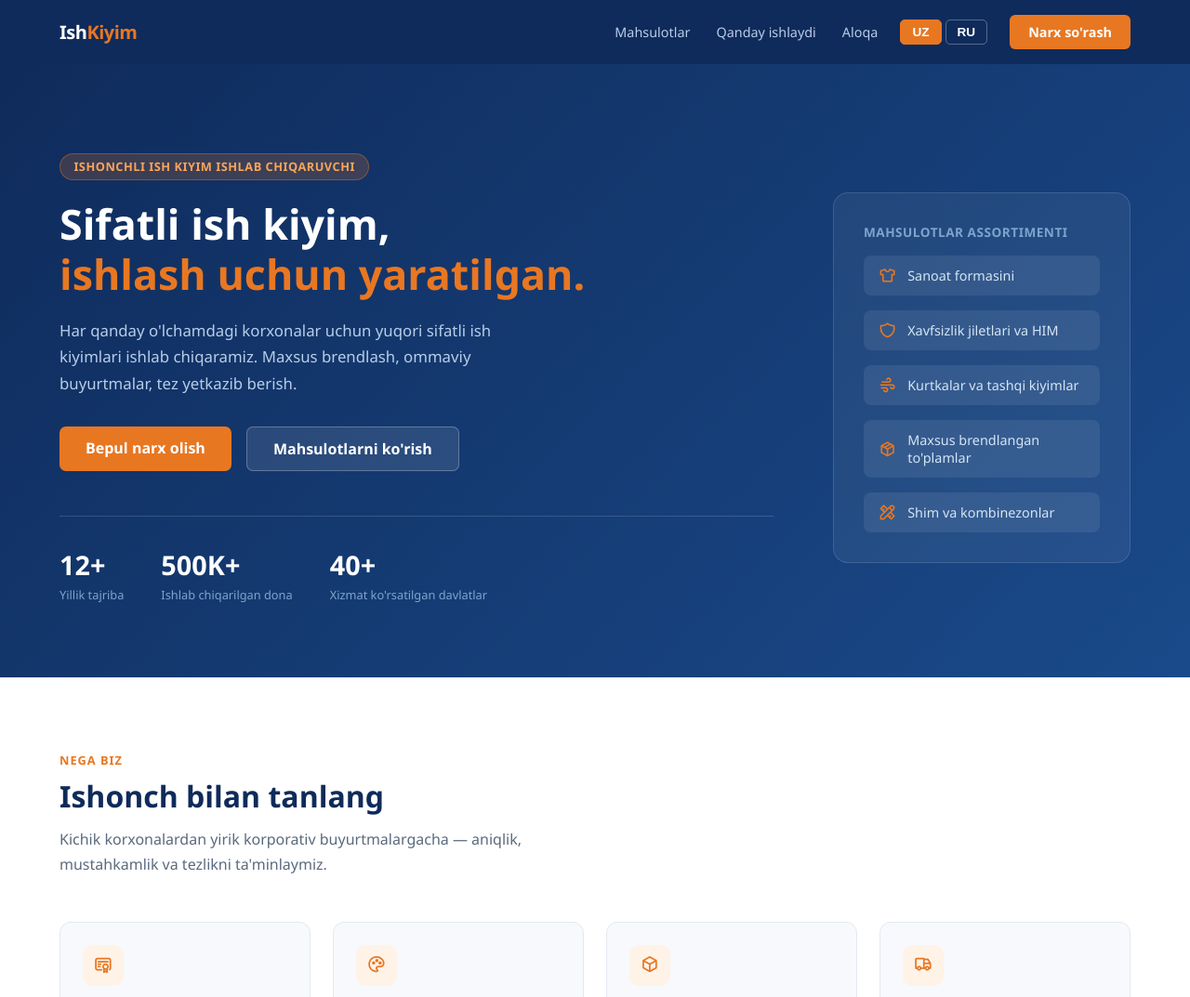
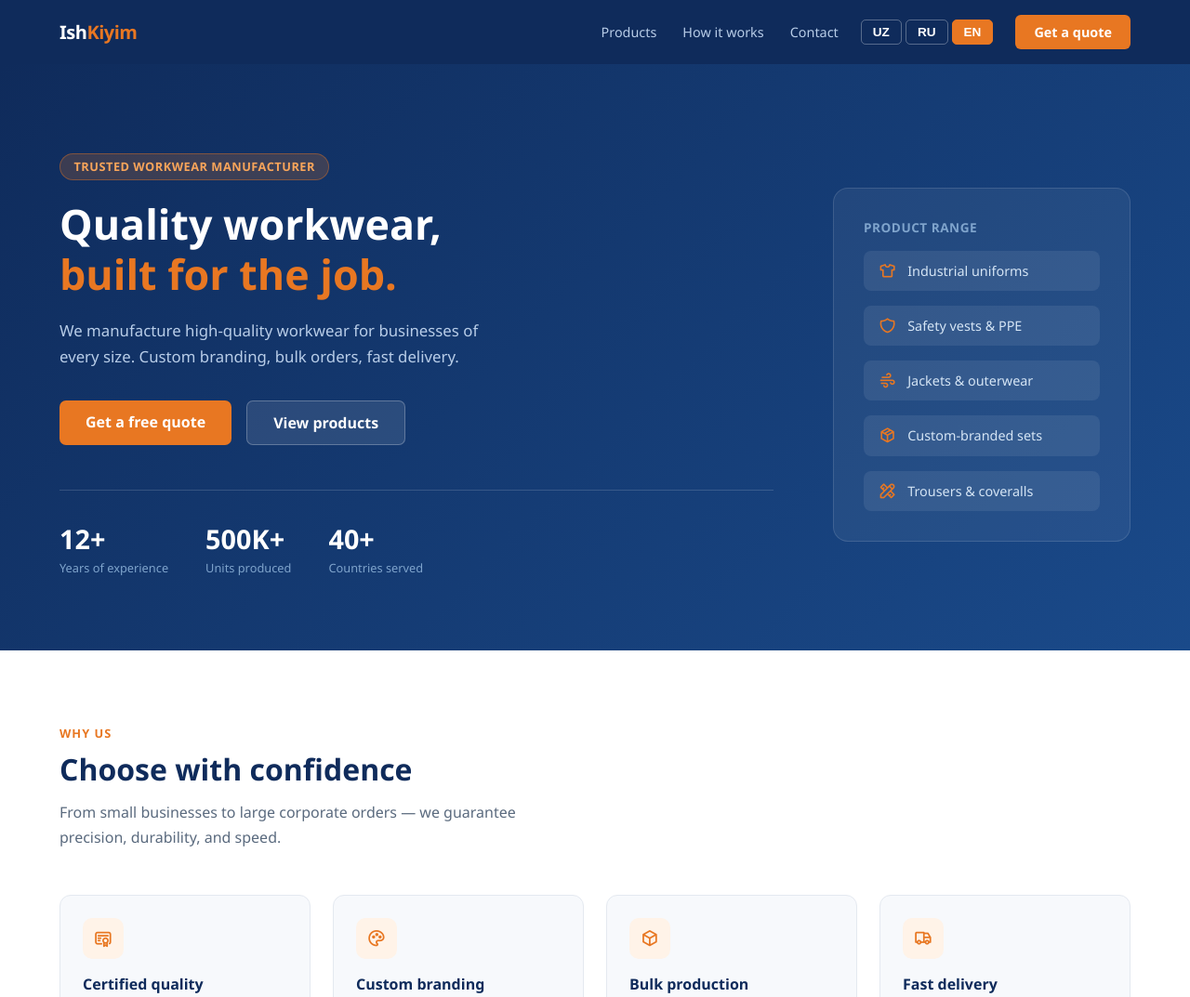
Before and after one commit to Nodiryunusaliev/ishkiyim, a plain HTML site: page index.html in a window 1280 px wide. Shown: the top 1073 px of the page at 93% size. Drawn offline with Linux system fonts and the light colour scheme.

Commit message:
Add English version of the site (#2)
Adds a full English translation alongside the existing UZ/RU versions,
using the same client-side i18n mechanism already in place (the T
object + data-t/data-ph attributes + setLang()):

- New "EN" button in the language switcher.
- Full English copy for every section: nav, hero, why-us, products,
  how-it-works, trust stats, quote form, and footer — matching the
  existing UZ/RU content key-for-key (89 keys each).
- Auto-detects the visitor's browser language on first visit and
  defaults to English/Russian/Uzbek accordingly (falls back to Uzbek),
  then remembers the chosen language via localStorage.
- Head <title>/<meta description>/<meta keywords> extended with English
  copy and keywords for SEO, alongside the existing Uzbek/Russian text.


Claude-Session: https://claude.ai/code/session_01WDfLwCPicSwqBpuUWStyrS

Co-authored-by: Claude <noreply@anthropic.com>

```diff
--- a/index.html
+++ b/index.html
@@ -3,9 +3,9 @@
 <head>
 <meta charset="UTF-8"/>
 <meta name="viewport" content="width=device-width,initial-scale=1"/>
-<title>IshKiyim – Ish kiyim ishlab chiqarish | Спецодежда на заказ</title>
-<meta name="description" content="IshKiyim – professional ish kiyimlari ishlab chiqaruvchisi. Forma, jilet, kurtka, kombinezon. Ommaviy buyurtmalar, tez yetkazib berish. Профессиональный производитель спецодежды в Узбекистане."/>
-<meta name="keywords" content="ish kiyim, forma, spetsodezhda, kombinezon, xavfsizlik jilet, ishlab chiqarish, Uzbekistan, спецодежда, рабочая одежда, форма, производитель"/>
+<title>IshKiyim – Ish kiyim ishlab chiqarish | Спецодежда на заказ | Workwear Manufacturer</title>
+<meta name="description" content="IshKiyim – professional ish kiyimlari ishlab chiqaruvchisi. Forma, jilet, kurtka, kombinezon. Ommaviy buyurtmalar, tez yetkazib berish. Профессиональный производитель спецодежды в Узбекистане. Custom workwear, uniforms, safety vests and coveralls manufacturer in Uzbekistan — bulk orders, custom branding, fast delivery."/>
+<meta name="keywords" content="ish kiyim, forma, spetsodezhda, kombinezon, xavfsizlik jilet, ishlab chiqarish, Uzbekistan, спецодежда, рабочая одежда, форма, производитель, workwear, uniforms, coveralls, safety vest, PPE manufacturer"/>
 <meta name="robots" content="index, follow"/>
 <link rel="canonical" href="https://ishkiyim.uz"/>
 <meta property="og:title" content="IshKiyim – Ish kiyim ishlab chiqarish"/>
@@ -116,6 +116,7 @@ footer p{font-size:.85rem}
     <div class="lang-switcher">
       <button class="lang-btn active" onclick="setLang('uz')">UZ</button>
       <button class="lang-btn" onclick="setLang('ru')">RU</button>
+      <button class="lang-btn" onclick="setLang('en')">EN</button>
     </div>
     <a href="#quote" class="nav-cta" data-t="nav_cta"></a>
   </div>
@@ -322,6 +323,45 @@ const T={
     f_success:"✓ Ваш запрос отправлен! Свяжемся с вами в течение 24–48 часов.",
     f_alert:"Пожалуйста, заполните все обязательные поля.",f_sending:"Отправка…",
     footer_copy:"© 2026 IshKiyim. Все права защищены.",footer_privacy:"Политика конфиденциальности",footer_terms:"Условия",footer_contact:"Связаться с нами"
+  },
+  en:{
+    nav_products:"Products",nav_how:"How it works",nav_contact:"Contact",nav_cta:"Get a quote",
+    hero_badge:"Trusted workwear manufacturer",
+    hero_h1:"Quality workwear,<br><span>built for the job.</span>",
+    hero_p:"We manufacture high-quality workwear for businesses of every size. Custom branding, bulk orders, fast delivery.",
+    hero_btn1:"Get a free quote",hero_btn2:"View products",
+    stat1:"Years of experience",stat2:"Units produced",stat3:"Countries served",
+    range_title:"Product range",
+    p1:"Industrial uniforms",p2:"Safety vests &amp; PPE",p3:"Jackets &amp; outerwear",p4:"Custom-branded sets",p5:"Trousers &amp; coveralls",
+    why_label:"Why us",why_title:"Choose with confidence",why_sub:"From small businesses to large corporate orders — we guarantee precision, durability, and speed.",
+    w1t:"Certified quality",w1p:"ISO-certified production with strict quality control at every stage.",
+    w2t:"Custom branding",w2p:"Embroidery, screen printing, and custom labels — your brand, your style.",
+    w3t:"Bulk production",w3p:"The capacity for orders of any size, from 50 to 50,000+ units.",
+    w4t:"Fast delivery",w4p:"Efficient logistics for on-time delivery, locally and internationally.",
+    prod_label:"Product categories",prod_title:"What we make",prod_sub:"Every product is made from industrial-grade materials and can be fully customized.",
+    pc1t:"Work uniforms",pc1p:"Durable shirts, trousers, and full sets for any industry.",
+    pc2t:"Safety vests",pc2p:"High-visibility and reflective vests compliant with EN ISO 20471.",
+    pc3t:"Jackets &amp; coats",pc3p:"Waterproof, flame-resistant, and insulated outerwear.",
+    pc4t:"Coveralls",pc4p:"One-piece protective workwear for demanding conditions.",
+    pc5t:"PPE accessories",pc5p:"Gloves, aprons, and protective gear for full compliance.",
+    pc6t:"Custom kits",pc6p:"Fully branded packages tailored to your company's needs.",
+    how_label:"Process",how_title:"How it works",how_sub:"Getting your workwear is simple. Three steps — we handle the rest.",
+    s1t:"Submit a request",s1p:"Fill out the form with your product type, quantity, and customization needs.",
+    s2t:"Get a quote",s2p:"Our team reviews your request and sends a detailed quote within 24–48 hours.",
+    s3t:"Production &amp; delivery",s3p:"We manufacture your order with precision and deliver it on time, anywhere in the world.",
+    trust_label:"Our track record",trust_title:"Trusted by businesses worldwide",
+    trust1:"Years in business",trust2:"Units produced",trust3:"Countries delivered to",trust4:"Customer satisfaction",
+    form_label:"Get started",form_title:"Request a free quote",form_sub:"Tell us what you need — we'll get back to you with pricing and details within 24–48 hours.",
+    f_name:"Your name",f_name_ph:"John Smith",f_company:"Company name",f_company_ph:"ACME LLC",
+    f_email:"Email address",f_phone:"Phone number",
+    f_product:"Product type",f_prod_default:"Select a product...",
+    f_prod1:"Work uniforms",f_prod2:"Safety vests",f_prod3:"Jackets &amp; coats",f_prod4:"Coveralls",f_prod5:"PPE accessories",f_prod6:"Custom-branded set",f_prod7:"Multiple / other",
+    f_qty:"Estimated quantity",f_qty_default:"Select a quantity...",
+    f_msg:"Additional information",f_msg_ph:"Describe your requirements, customization, timeline, or any questions...",
+    f_submit:"Submit quote request &rarr;",
+    f_success:"&check; Your request has been submitted! We'll be in touch within 24–48 hours.",
+    f_alert:"Please fill in all required fields.",f_sending:"Sending…",
+    footer_copy:"© 2026 IshKiyim. All rights reserved.",footer_privacy:"Privacy policy",footer_terms:"Terms",footer_contact:"Contact us"
   }
 };
 
@@ -330,6 +370,7 @@ let lang='uz';
 function setLang(l){
   lang=l;
   document.documentElement.lang=l;
+  try{localStorage.setItem('ishkiyim_lang',l);}catch(e){}
   document.querySelectorAll('.lang-btn').forEach(b=>b.classList.toggle('active',b.textContent.toLowerCase()===l));
   document.querySelectorAll('[data-t]').forEach(el=>{
     const key=el.getAttribute('data-t');
@@ -366,7 +407,12 @@ async function submitForm(){
   }catch(e){btn.textContent=T[lang].f_submit;btn.disabled=false;alert('Network error.');}
 }
 
-setLang('uz');
+(function(){
+  const saved=localStorage.getItem('ishkiyim_lang');
+  if(saved && T[saved]){setLang(saved);return;}
+  const browserLang=(navigator.language||'uz').slice(0,2).toLowerCase();
+  setLang(T[browserLang]?browserLang:'uz');
+})();
 </script>
 </body>
 </html>
```
